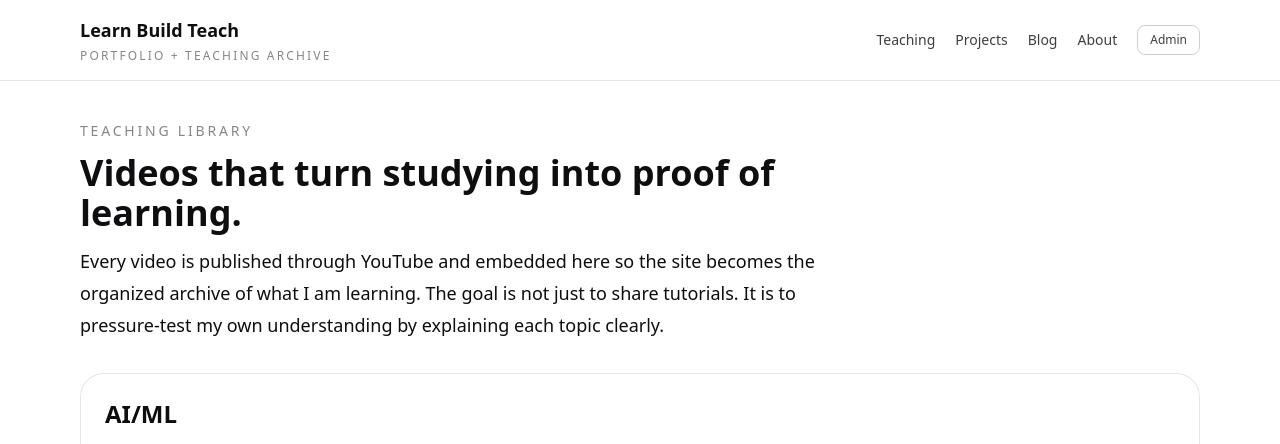
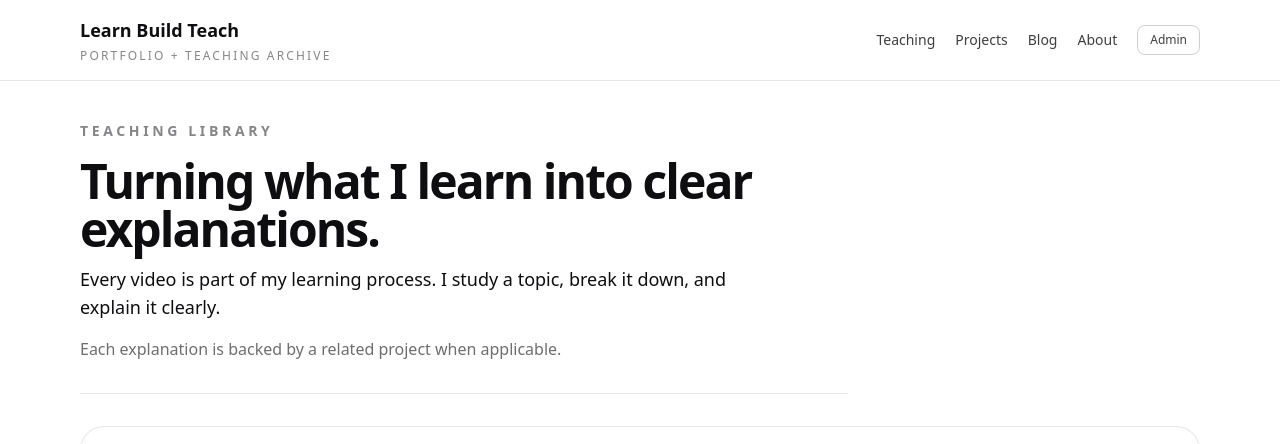
Before and after one commit to adrsh-prthpp/Learn-Do-Teach-Repo, a Next.js app: page /videos in a window 1280 px wide. Shown: the top 444 px of the page. Built offline with nearby package versions, Linux system fonts and the light colour scheme; no server answers; the database is empty.

Commit message:
Refine videos page intro

```diff
--- a/src/app/videos/page.tsx
+++ b/src/app/videos/page.tsx
@@ -4,7 +4,7 @@ import { getProjects, getVideos } from "@/lib/content";
 
 export const metadata = {
   title: "Teaching Videos",
-  description: "Video explainers where I teach back what I am learning across AI, ML, Data, Cloud, Systems, and Web."
+  description: "Video explainers where I teach back what I am learning across AI/ML, Cloud, and Data."
 };
 
 export default async function VideosPage() {
@@ -15,13 +15,23 @@ export default async function VideosPage() {
 
   return (
     <section className="space-y-8">
-      <div className="max-w-3xl space-y-3">
-        <p className="text-sm font-medium uppercase tracking-[0.2em] text-foreground/50">Teaching Library</p>
-        <h1 className="text-4xl font-bold">Videos that turn studying into proof of learning.</h1>
-        <p className="text-lg leading-8 text-foreground/72">
-          Every video is published through YouTube and embedded here so the site becomes the organized archive of what I
-          am learning. The goal is not just to share tutorials. It is to pressure-test my own understanding by explaining
-          each topic clearly.
+      <div className="max-w-3xl space-y-4 border-b border-foreground/10 pb-8">
+        <p className="text-xs font-semibold uppercase tracking-[0.26em] text-foreground/50 sm:text-sm">
+          Teaching Library
+        </p>
+
+        <div className="space-y-3">
+          <h1 className="text-3xl font-semibold leading-[1.08] tracking-[-0.04em] text-foreground sm:text-4xl md:text-5xl">
+            Turning what I learn into clear explanations.
+          </h1>
+
+          <p className="max-w-2xl text-base leading-8 text-foreground/72 sm:text-lg">
+            Every video is part of my learning process. I study a topic, break it down, and explain it clearly.
+          </p>
+        </div>
+
+        <p className="text-sm leading-7 text-foreground/60 sm:text-base">
+          Each explanation is backed by a related project when applicable.
         </p>
       </div>
 
```
